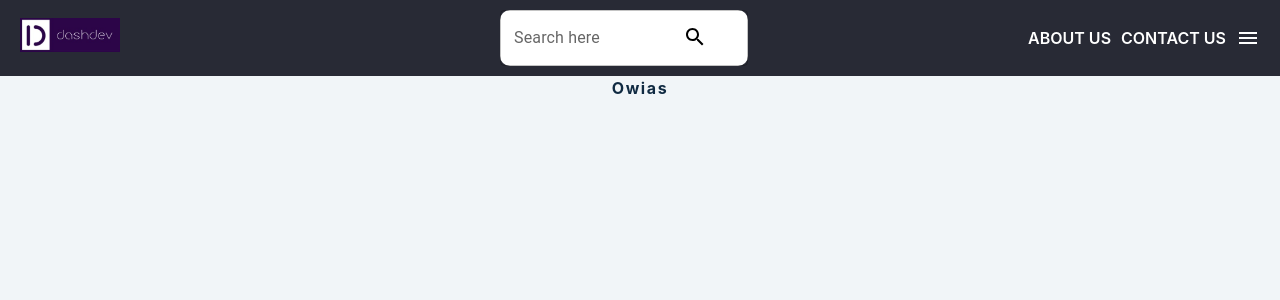
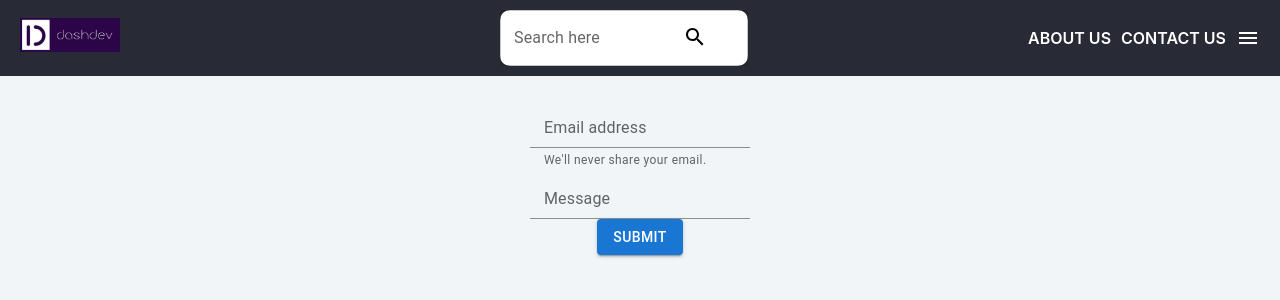
Before and after one commit to ErenYea/ProductScraper, a React (Create React App) app: page /contact in a window 1280 px wide. Shown: the top 300 px of the page. Built offline with nearby package versions, Linux system fonts and the light colour scheme.

Commit message:
Contact Form

```diff
--- a/src/components/Contact/index.js
+++ b/src/components/Contact/index.js
@@ -1,25 +1,69 @@
 import React, { useState, useEffect } from "react";
 import styled from "styled-components";
 
+import FormControl from "@mui/material/FormControl";
+import InputLabel from "@mui/material/InputLabel";
+import Input from "@mui/material/Input";
+import FormHelperText from "@mui/material/FormHelperText";
+import Button from "@mui/material/Button";
 
-const Contact = () =>{
+const Contact = () => {
+  const [email, setEmail] = useState("");
+  const [text, setText] = useState("");
 
+  const getMessage = () => {
+    console.log(email, text);
+  };
 
-    return(
-        <div className="container">
-            <CustomForm>
-                <h4>Owias</h4>
+  return (
+    <div className="container">
+      <CustomForm>
+        <Customdivform>
+          <FormControl>
+            <InputLabel htmlFor="my-email">Email address</InputLabel>
+            <Input
+              id="my-email"
+              aria-describedby="my-helper-text"
+              value={email}
+              onChange={(e) => setEmail(e.target.value)}
+              fullWidth
+            />
+            <FormHelperText id="my-helper-text">
+              We'll never share your email.
+            </FormHelperText>
+          </FormControl>
+        </Customdivform>
 
-            </CustomForm>
-        </div>
-    )
-}
+        <Customdivform>
+          <FormControl>
+            <InputLabel htmlFor="my-message">Message</InputLabel>
+            <Input
+              id="my-message"
+
+              value={text}
+              onChange={(e) => setText(e.target.value)}
+              fullWidth
+            />
+          </FormControl>
+        </Customdivform>
+
+        <Button variant="contained" onClick={getMessage}>
+          Submit
+        </Button>
+      </CustomForm>
+    </div>
+  );
+};
 
 const CustomForm = styled.div`
+  margin-top: 100px;
+  // display:flex;
+`;
+
+const Customdivform = styled.div`
 
 
 
 `
 
-
 export default Contact;
```
